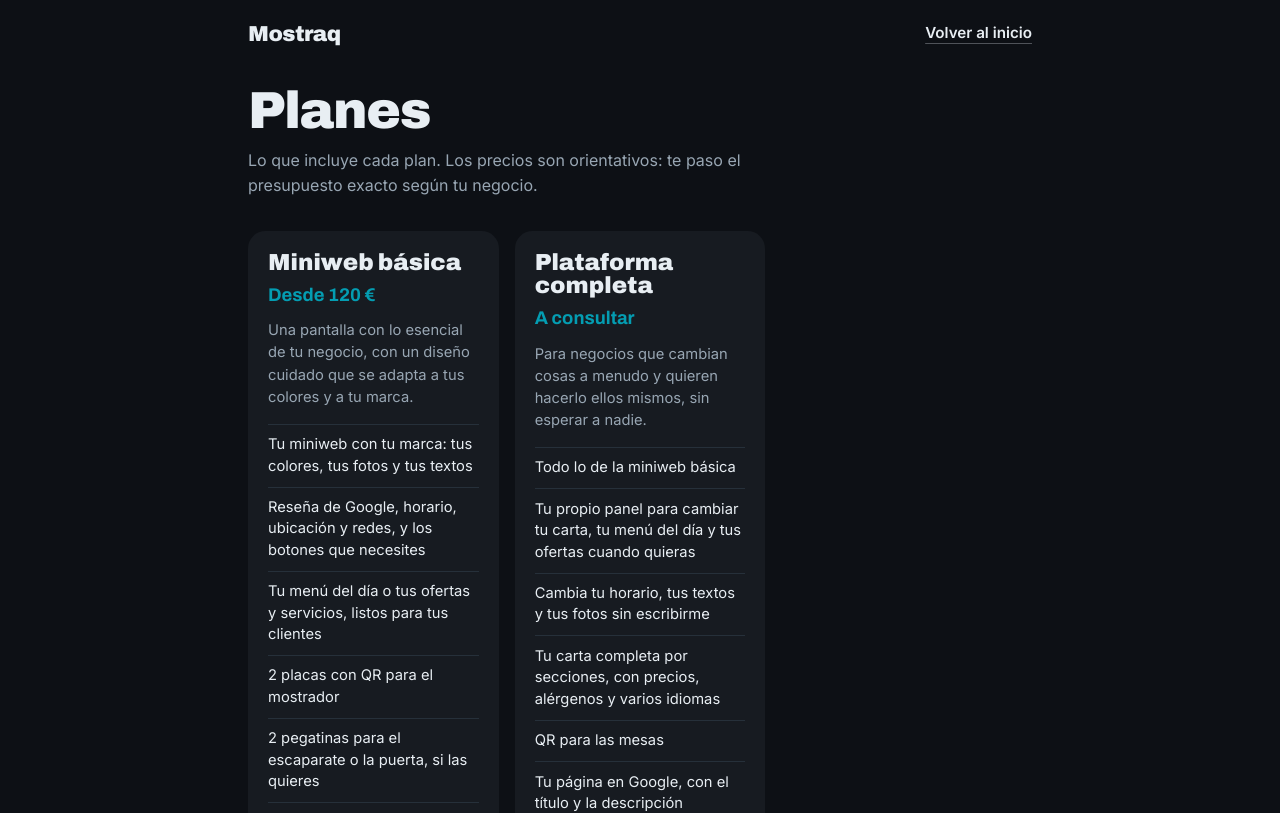
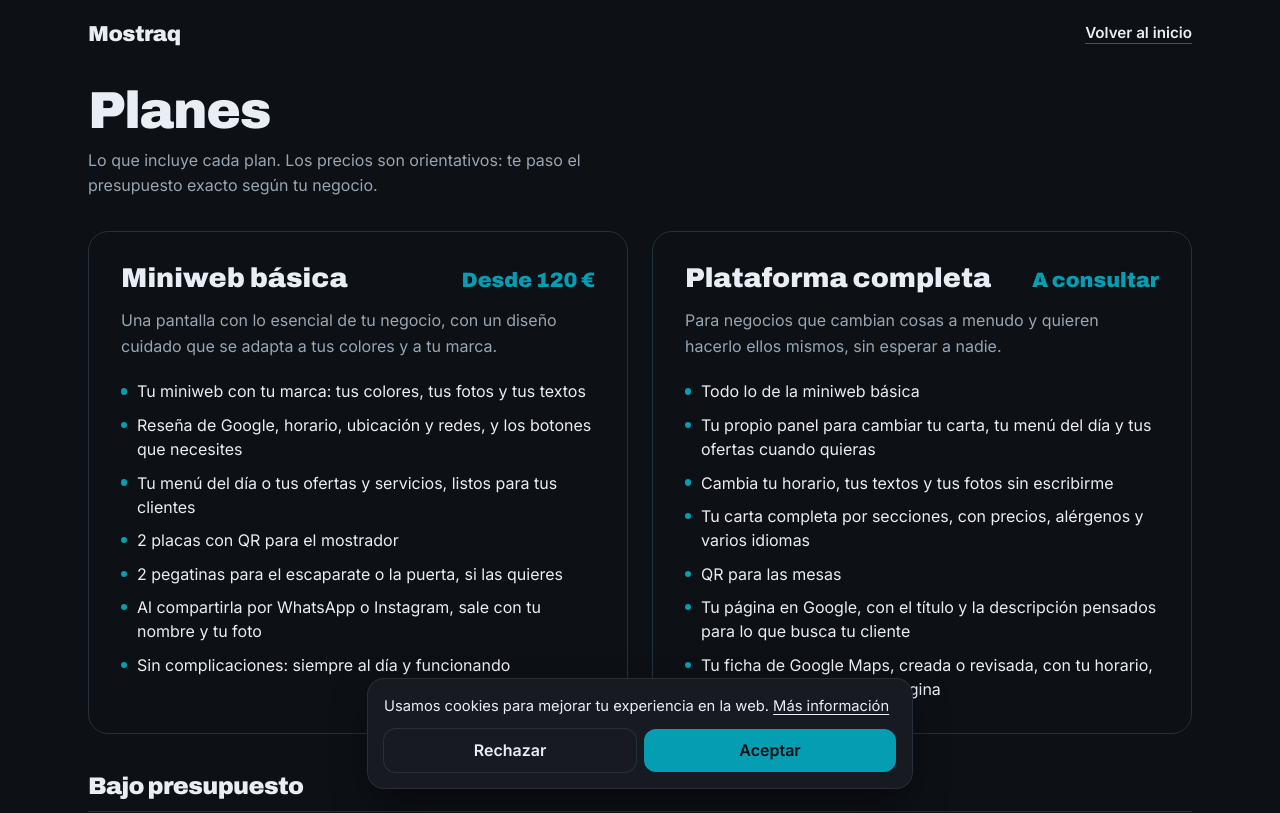
Before and after one commit to JESUS323DEV/qr-app, a React (Vite) app: page /planes in a window 1280 px wide. Shown: the top 813 px of the page. Built offline with nearby package versions, Linux system fonts and the light colour scheme; no server answers.

Commit message:
Google Analytics con aviso de cookies (Aceptar o Rechazar, solo se carga si se acepta, solo en las páginas de Mostraq), página de Política de cookies, apartado de cookies de la privacidad actualizado y página de Planes en dos tarjetas anchas en escritorio

```diff
--- a/src/App.jsx
+++ b/src/App.jsx
@@ -10,6 +10,7 @@ import PlanesPage from './pages/PlanesPage'
 import CrearQrPage from './pages/CrearQrPage'
 import PanelPage from './pages/PanelPage'
 import LegalPage from './pages/LegalPage'
+import AvisoCookies from './components/AvisoCookies'
 import { DOMINIO } from './lib/dominio'
 
 // El panel de Jesús y el escaparate de diseños se cargan aparte: los visitantes de las páginas no descargan su código
@@ -34,6 +35,7 @@ const DESCRIPCIONES = {
   '/planes': 'Los planes de Mostraq: la miniweb básica y la plataforma completa, con carta digital, SEO y placas con QR para tu local.',
   '/aviso-legal': 'Aviso legal de Mostraq.',
   '/privacidad': 'Política de privacidad de Mostraq.',
+  '/cookies': 'Política de cookies de Mostraq.',
 }
 let descripcionPorDefecto = null
 function ponerMeta(selector, crear, atributo, valor) {
@@ -68,6 +70,8 @@ export default function App() {
   return (
     <BrowserRouter>
       <SeoPorRuta />
+      {/* Aviso de cookies y Google Analytics (solo se carga si se acepta), en las páginas de Mostraq */}
+      <AvisoCookies />
       <Routes>
         <Route path="/" element={<LandingPage />} />
         <Route path="/tematicas/:key" element={<TematicaPage />} />
@@ -82,6 +86,7 @@ export default function App() {
         {/* Textos legales */}
         <Route path="/aviso-legal" element={<LegalPage tipo="avisoLegal" />} />
         <Route path="/privacidad" element={<LegalPage tipo="privacidad" />} />
+        <Route path="/cookies" element={<LegalPage tipo="cookies" />} />
         {/* Panel del dueño: cambiar su menú del día (Supabase) */}
         <Route path="/mi-carta" element={<PanelPage />} />
         {/* Dirección antigua del panel del dueño: lleva a la nueva */}
--- /dev/null
+++ b/src/components/AvisoCookies.jsx
@@ -0,0 +1,43 @@
+import { useEffect, useState } from 'react'
+import { Link, useLocation } from 'react-router-dom'
+import { alCambiarConsentimiento, cargarAnalytics, enviarVista, guardarConsentimiento, leerConsentimiento } from '../lib/cookies'
+
+// Solo las páginas de Mostraq miden visitas. Las miniwebs y cartas de los negocios, las demos y los paneles no (no son de Mostraq)
+const RUTAS_CON_MEDICION = ['/', '/planes', '/catalogo', '/miniweb', '/crear-qr', '/aviso-legal', '/privacidad', '/cookies']
+const conMedicion = ruta => RUTAS_CON_MEDICION.includes(ruta) || ruta.startsWith('/tematicas/')
+
+/* Aviso de cookies (Aceptar o Rechazar, con el mismo peso) y Google Analytics, que solo se carga si se acepta */
+export default function AvisoCookies() {
+  const { pathname } = useLocation()
+  const ruta = pathname === '/' ? '/' : pathname.replace(/\/$/, '')
+  const [eleccion, setEleccion] = useState(leerConsentimiento)
+  const medir = conMedicion(ruta)
+
+  useEffect(() => alCambiarConsentimiento(() => setEleccion(leerConsentimiento())), [])
+
+  useEffect(() => {
+    if (eleccion !== 'si' || !medir) return
+    cargarAnalytics()
+    enviarVista(ruta)
+  }, [eleccion, medir, ruta])
+
+  if (!medir || eleccion !== null) return null
+  return (
+    <div role="dialog" aria-label="Aviso de cookies" className="fixed inset-x-[0.75rem] bottom-[0.75rem] z-[60] mx-auto grid max-w-[34rem] gap-[0.75rem] rounded-[1rem] bg-crema p-[1rem] font-texto text-tinta shadow-[0_1rem_2.5rem_-0.5rem_rgb(0_0_0/0.6)] ring-1 ring-linea">
+      <p className="text-[0.92rem] leading-[1.5]">
+        Usamos cookies para mejorar tu experiencia en la web.{' '}
+        <Link to="/cookies" className="underline underline-offset-[0.2em]">
+          Más información
+        </Link>
+      </p>
+      <div className="grid grid-cols-2 gap-[0.5rem]">
+        <button type="button" onClick={() => guardarConsentimiento('no')} className="min-h-[2.7rem] rounded-[0.75rem] font-semibold ring-1 ring-linea hover:bg-papel/40">
+          Rechazar
+        </button>
+        <button type="button" onClick={() => guardarConsentimiento('si')} className="min-h-[2.7rem] rounded-[0.75rem] bg-acento font-semibold text-papel hover:bg-acento-oscuro">
+          Aceptar
+        </button>
+      </div>
+    </div>
+  )
+}
--- a/src/landing/contenido.js
+++ b/src/landing/contenido.js
@@ -379,6 +379,7 @@ export const menu = {
   legales: [
     { texto: 'Política de privacidad', url: '/privacidad' },
     { texto: 'Aviso legal', url: '/aviso-legal' },
+    { texto: 'Política de cookies', url: '/cookies' },
   ],
   boton: 'Pedir presupuesto',
   firma: 'Mostraq · Hecho por JesúsDev',
@@ -429,6 +430,38 @@ export const legales = {
       },
     ],
   },
+  cookies: {
+    titulo: 'Política de cookies',
+    apartados: [
+      {
+        titulo: '1. Qué son las cookies',
+        parrafos: [
+          'Las cookies son pequeños archivos que una web guarda en tu navegador. Sirven, por ejemplo, para recordar una preferencia o para saber cuánta gente visita la página.',
+        ],
+      },
+      {
+        titulo: '2. Qué cookies usa este sitio',
+        parrafos: [
+          'Técnicas (no necesitan consentimiento): guardan en tu navegador, sin enviarlas a nadie, la elección que hagas sobre las cookies y si ya has visto la presentación de las pestañas.',
+          'De medición (solo si las aceptas): Google Analytics, de Google Ireland Limited. Cuenta las visitas y las páginas vistas de las páginas de Mostraq, de forma agregada, para saber qué se mira más. Las cookies que instala empiezan por _ga y duran hasta dos años.',
+          'Las páginas de los negocios clientes (sus miniwebs y cartas) y las páginas de ejemplo no miden visitas con Analytics.',
+        ],
+      },
+      {
+        titulo: '3. Cómo aceptarlas, rechazarlas o cambiar la elección',
+        parrafos: [
+          'La primera vez que entras en una página de Mostraq sale un aviso con los botones Aceptar y Rechazar. Si no contestas, Analytics no se carga. Puedes cambiar tu elección en cualquier momento con el botón de esta página.',
+          'También puedes borrar las cookies desde los ajustes de tu navegador.',
+        ],
+      },
+      {
+        titulo: '4. Más información',
+        parrafos: [
+          'Los datos que recoge Google Analytics los trata Google según su política de privacidad. El tratamiento de tus datos personales por parte del titular se explica en la política de privacidad ({dominio}/privacidad).',
+        ],
+      },
+    ],
+  },
   privacidad: {
     titulo: 'Política de privacidad',
     apartados: [
@@ -474,8 +507,8 @@ export const legales = {
       {
         titulo: '8. Cookies',
         parrafos: [
-          'Este sitio web no utiliza cookies propias con fines de seguimiento o publicidad. Solo guarda en el navegador una preferencia técnica (si ya se ha visto la presentación de las pestañas).',
-          'Los mapas de Google que aparecen en algunas páginas pueden instalar cookies de Google al mostrarse, según su propia política.',
+          'Este sitio web solo usa cookies de medición (Google Analytics) si el usuario las acepta en el aviso de cookies. Además guarda en el navegador preferencias técnicas, como si ya se ha visto la presentación de las pestañas o la elección sobre las cookies.',
+          'Los mapas de Google que aparecen en algunas páginas pueden instalar cookies de Google al mostrarse, según su propia política. Más detalle en la política de cookies ({dominio}/cookies).',
         ],
       },
     ],
--- /dev/null
+++ b/src/lib/cookies.js
@@ -0,0 +1,67 @@
+/* Consentimiento de cookies y Google Analytics de Mostraq.
+   Analytics no se carga hasta que el visitante acepta; si rechaza (o no contesta) no se pide el script ni se pone ninguna cookie.
+   La elección se recuerda en el navegador: 'si' o 'no' (null si aún no ha contestado). */
+const CLAVE = 'mostraq-cookies'
+const ID_MEDICION = 'G-5ML86ZRBJ9'
+const EVENTO = 'mostraq-cookies'
+
+export function leerConsentimiento() {
+  try {
+    const v = localStorage.getItem(CLAVE)
+    return v === 'si' || v === 'no' ? v : null
+  } catch {
+    return null
+  }
+}
+
+export function guardarConsentimiento(valor) {
+  try {
+    localStorage.setItem(CLAVE, valor)
+  } catch {
+    /* sin almacenamiento: la elección solo vale hasta recargar */
+  }
+  if (valor === 'no') apagarAnalytics()
+  window.dispatchEvent(new Event(EVENTO))
+}
+
+// Para que el aviso y la página de cookies se enteren cuando la elección cambia
+export function alCambiarConsentimiento(fn) {
+  window.addEventListener(EVENTO, fn)
+  return () => window.removeEventListener(EVENTO, fn)
+}
+
+let cargado = false
+export function cargarAnalytics() {
+  if (cargado) return
+  cargado = true
+  window[`ga-disable-${ID_MEDICION}`] = false
+  window.dataLayer = window.dataLayer || []
+  window.gtag = function () {
+    window.dataLayer.push(arguments)
+  }
+  window.gtag('js', new Date())
+  // La web cambia de página sin recargar: las visitas se envían a mano en cada cambio de ruta
+  window.gtag('config', ID_MEDICION, { send_page_view: false })
+  const s = document.createElement('script')
+  s.async = true
+  s.src = `https://www.googletagmanager.com/gtag/js?id=${ID_MEDICION}`
+  document.head.appendChild(s)
+}
+
+export function enviarVista(ruta) {
+  if (!cargado || typeof window.gtag !== 'function') return
+  window.gtag('event', 'page_view', { page_path: ruta, page_location: window.location.href, page_title: document.title })
+}
+
+// Al rechazar después de haber aceptado: se deja de medir y se borran las cookies de Analytics
+function apagarAnalytics() {
+  window[`ga-disable-${ID_MEDICION}`] = true
+  const dominios = [location.hostname, `.${location.hostname}`, `.${location.hostname.replace(/^www\./, '')}`]
+  for (const c of document.cookie.split(';')) {
+    const nombre = c.split('=')[0].trim()
+    if (nombre === '_ga' || nombre.startsWith('_ga_')) {
+      for (const d of dominios) document.cookie = `${nombre}=; expires=Thu, 01 Jan 1970 00:00:00 GMT; path=/; domain=${d}`
+      document.cookie = `${nombre}=; expires=Thu, 01 Jan 1970 00:00:00 GMT; path=/`
+    }
+  }
+}
--- a/src/pages/LegalPage.jsx
+++ b/src/pages/LegalPage.jsx
@@ -1,12 +1,16 @@
-import { useEffect } from 'react'
+import { useEffect, useState } from 'react'
 import { Link } from 'react-router-dom'
 import { legales, marca } from '../landing/contenido'
 import { DOMINIO } from '../lib/dominio'
+import { alCambiarConsentimiento, guardarConsentimiento, leerConsentimiento } from '../lib/cookies'
 
 /* Textos legales (/aviso-legal y /privacidad), con el estilo de la landing, como /planes.
    tipo: 'avisoLegal' o 'privacidad' (los textos, en landing/contenido.js) */
 export default function LegalPage({ tipo }) {
   const pagina = legales[tipo]
+  // Solo en la política de cookies: la elección de cada visitante, para cambiarla
+  const [eleccion, setEleccion] = useState(leerConsentimiento)
+  useEffect(() => alCambiarConsentimiento(() => setEleccion(leerConsentimiento())), [])
 
   useEffect(() => {
     document.title = `${pagina.titulo} · ${marca.nombre}`
@@ -41,6 +45,21 @@ export default function LegalPage({ tipo }) {
             </section>
           ))}
         </div>
+        {tipo === 'cookies' && (
+          <div className="mt-[2rem] grid gap-[0.75rem] rounded-[1rem] bg-crema p-[1rem] ring-1 ring-linea">
+            <p className="text-[0.98rem] font-semibold">
+              {eleccion === 'si' ? 'Ahora mismo has aceptado las cookies de medición.' : eleccion === 'no' ? 'Ahora mismo has rechazado las cookies de medición.' : 'Aún no has elegido.'}
+            </p>
+            <div className="grid grid-cols-2 gap-[0.5rem]">
+              <button type="button" onClick={() => guardarConsentimiento('no')} aria-pressed={eleccion === 'no'} className="min-h-[2.7rem] rounded-[0.75rem] font-semibold ring-1 ring-linea aria-pressed:ring-2 aria-pressed:ring-acento">
+                Rechazar
+              </button>
+              <button type="button" onClick={() => guardarConsentimiento('si')} aria-pressed={eleccion === 'si'} className="min-h-[2.7rem] rounded-[0.75rem] bg-acento font-semibold text-papel">
+                Aceptar
+              </button>
+            </div>
+          </div>
+        )}
       </main>
     </div>
   )
--- a/src/pages/PlanesPage.jsx
+++ b/src/pages/PlanesPage.jsx
@@ -24,7 +24,7 @@ export default function PlanesPage() {
 
   return (
     <div className="min-h-svh bg-papel font-texto text-tinta">
-      <header className="mx-auto flex w-full max-w-[52rem] items-center justify-between px-4 py-[1.1rem] sm:px-6">
+      <header className="mx-auto flex w-full max-w-[52rem] items-center lg:max-w-[72rem] justify-between px-4 py-[1.1rem] sm:px-6">
         <Link to="/" className="font-titulo text-[1.35rem] font-black tracking-tight">
           {marca.nombre}
         </Link>
@@ -33,20 +33,23 @@ export default function PlanesPage() {
         </Link>
       </header>
 
-      <main className="mx-auto w-full max-w-[52rem] px-4 pb-[4rem] pt-[1rem] sm:px-6">
+      <main className="mx-auto w-full max-w-[52rem] lg:max-w-[72rem] px-4 pb-[4rem] pt-[1rem] sm:px-6">
         <h1 className="font-titulo text-[clamp(2rem,1.5rem+2.4vw,3.25rem)] font-black leading-[1.05] tracking-tight">{planesDetalle.titulo}</h1>
         <p className="mt-[0.6rem] max-w-[34rem] text-[1rem] leading-[1.6] text-suave">{planesDetalle.texto}</p>
 
-        {/* Los tres planes */}
-        <div className="mt-[2rem] grid gap-[1rem] md:grid-cols-3">
+        {/* Los planes: en escritorio dos tarjetas anchas, como en la landing */}
+        <div className="mt-[2rem] grid gap-[1rem] md:grid-cols-2 md:gap-[1.5rem]">
           {planesDetalle.lista.map(p => (
-            <section key={p.titulo} className="flex flex-col rounded-[1.1rem] bg-crema p-[1.25rem]">
-              <h2 className="font-titulo text-[1.45rem] font-black leading-none">{p.titulo}</h2>
-              <p className="mt-[0.5rem] font-titulo text-[1.15rem] font-bold text-acento">{p.precio}</p>
-              <p className="mt-[0.6rem] text-[0.92rem] leading-[1.5] text-suave">{p.texto}</p>
-              <ul className="mt-[1rem] border-t border-linea">
+            <section key={p.titulo} className="flex flex-col rounded-[1.1rem] bg-crema p-[1.25rem] md:rounded-[1.25rem] md:border md:border-linea md:bg-papel md:p-[2rem]">
+              <div className="md:flex md:items-baseline md:justify-between md:gap-[1rem]">
+                <h2 className="font-titulo text-[1.45rem] font-black leading-none md:text-[1.7rem] md:leading-[1.1]">{p.titulo}</h2>
+                <p className="mt-[0.5rem] font-titulo text-[1.15rem] font-bold text-acento md:mt-0 md:shrink-0 md:text-[1.3rem] md:font-black">{p.precio}</p>
+              </div>
+              <p className="mt-[0.6rem] text-[0.92rem] leading-[1.5] text-suave md:mt-[0.75rem] md:text-[1rem] md:leading-[1.6]">{p.texto}</p>
+              <ul className="mt-[1rem] border-t border-linea md:mt-[1.25rem] md:grid md:gap-[0.6rem] md:border-t-0">
                 {p.incluye.map(i => (
-                  <li key={i} className="border-b border-linea py-[0.6rem] text-[0.92rem] leading-[1.45] last:border-b-0">
+                  <li key={i} className="border-b border-linea py-[0.6rem] text-[0.92rem] leading-[1.45] last:border-b-0 md:flex md:gap-[0.6rem] md:border-b-0 md:py-0 md:text-[1rem] md:leading-[1.5]">
+                    <span aria-hidden="true" className="hidden md:mt-[0.55rem] md:block md:h-[0.4rem] md:w-[0.4rem] md:shrink-0 md:rounded-full md:bg-acento" />
                     {i}
                   </li>
                 ))}
```
